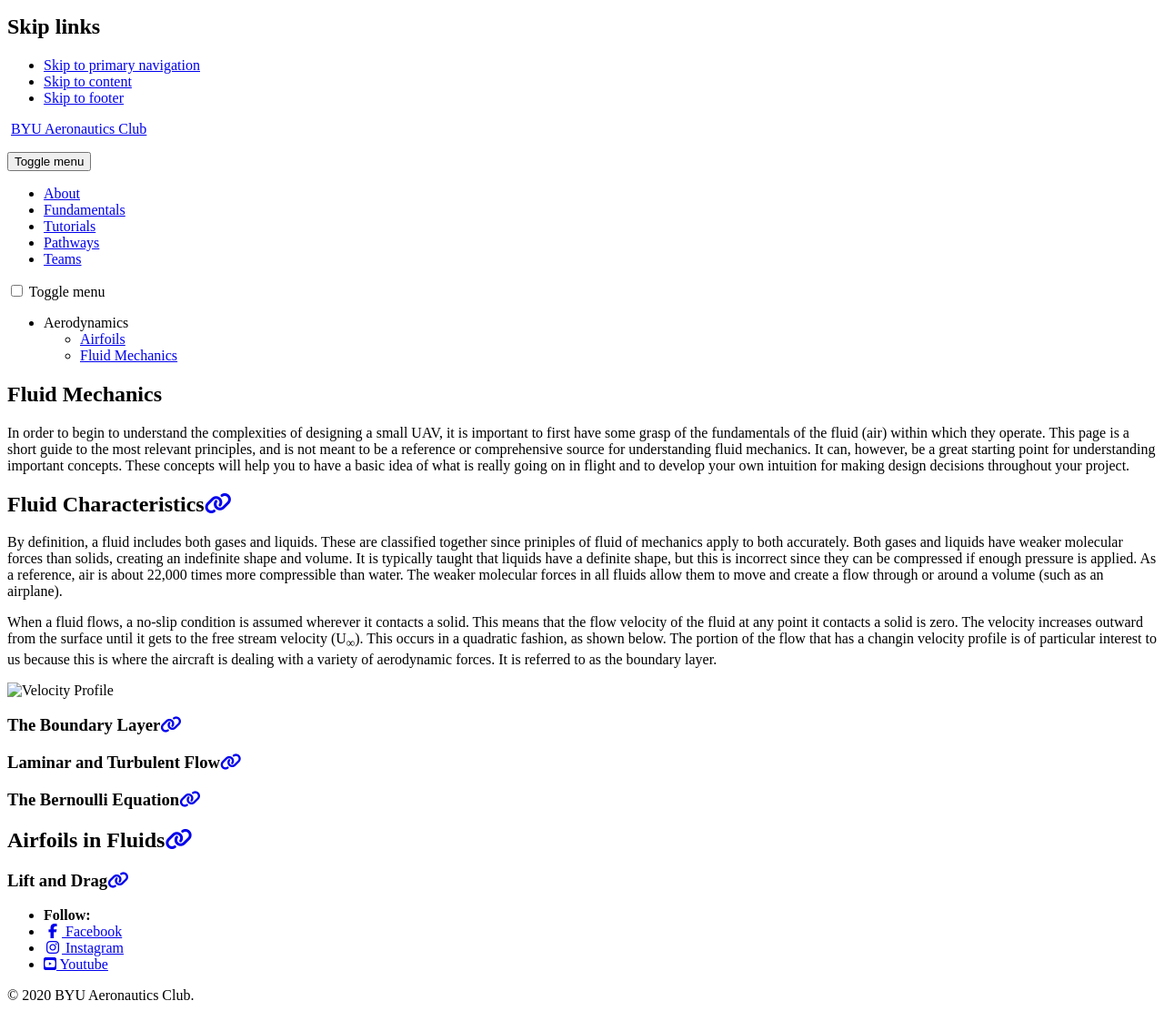
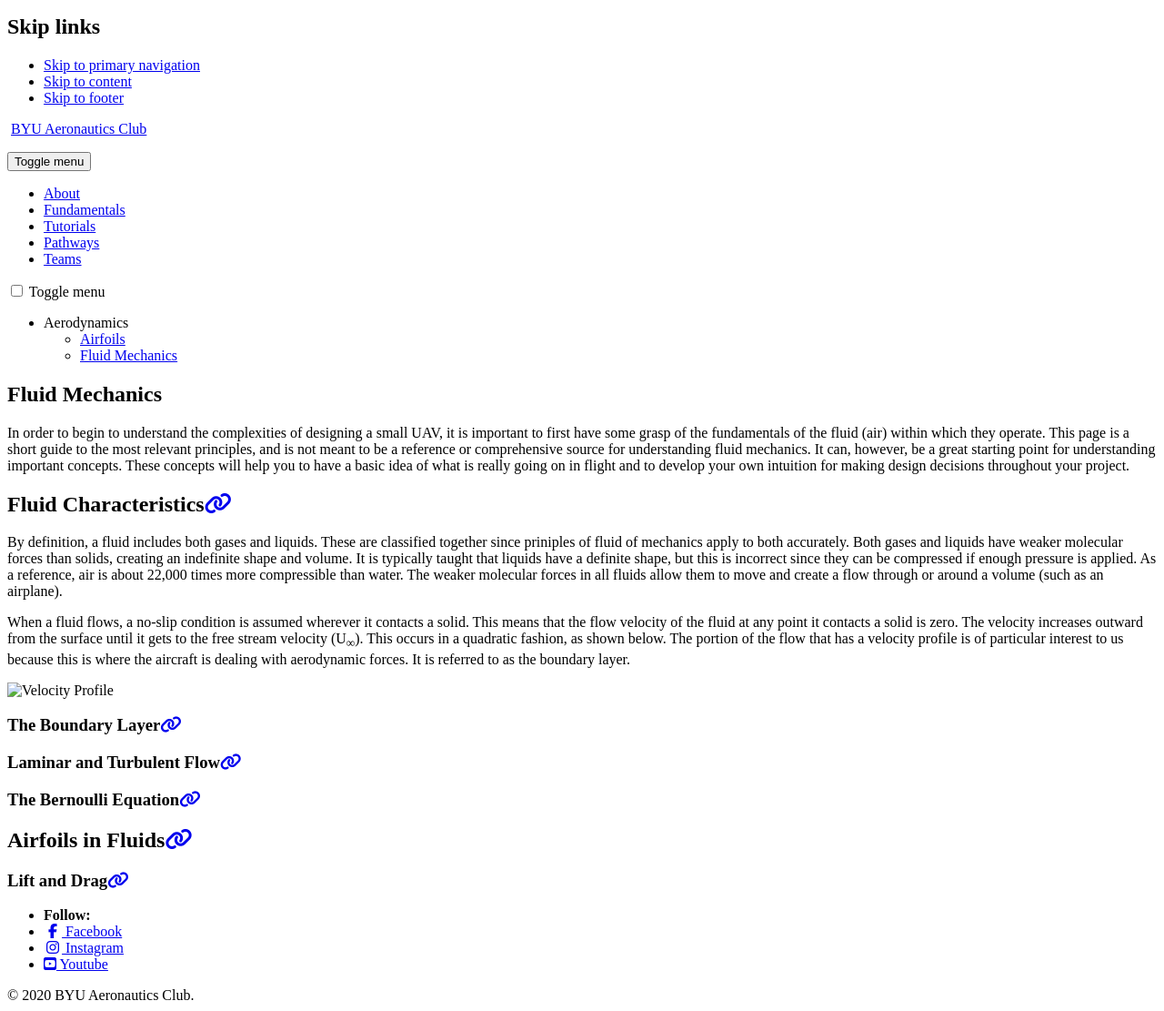
Before and after one commit to BYU-Aeronautics-Club/BYUAeronauticsClub.github.io, a Jekyll site: the page built from _pages/fundamentals/aerodynamics/fluids.md, in a window 1280 px wide, cut to the strip 112-1223 px from the top of the page. Shown: the whole strip at 91% size. Built offline with Jekyll 4.4.1, drawn with Linux system fonts in a browser that asks for light colours; cached includes are drawn as plain includes; nearby versions of some CDN libraries.

Commit message:
Wording change

```diff
--- a/_pages/fundamentals/aerodynamics/fluids.md
+++ b/_pages/fundamentals/aerodynamics/fluids.md
@@ -11,7 +11,7 @@ In order to begin to understand the complexities of designing a small UAV, it is
 ## Fluid Characteristics
 By definition, a fluid includes both gases and liquids. These are classified together since priniples of fluid of mechanics apply to both accurately. Both gases and liquids have weaker molecular forces than solids, creating an indefinite shape and volume. It is typically taught that liquids have a definite shape, but this is incorrect since they can be compressed if enough pressure is applied. As a reference, air is about 22,000 times more compressible than water. The weaker molecular forces in all fluids allow them to move and create a flow through or around a volume (such as an airplane).
 
-When a fluid flows, a no-slip condition is assumed wherever it contacts a solid. This means that the flow velocity of the fluid at any point it contacts a solid is zero. The velocity increases outward from the surface until it gets to the free stream velocity (U<sub>∞</sub>). This occurs in a quadratic fashion, as shown below. The portion of the flow that has a changin velocity profile is of particular interest to us because this is where the aircraft is dealing with a variety of aerodynamic forces. It is referred to as the boundary layer.
+When a fluid flows, a no-slip condition is assumed wherever it contacts a solid. This means that the flow velocity of the fluid at any point it contacts a solid is zero. The velocity increases outward from the surface until it gets to the free stream velocity (U<sub>∞</sub>). This occurs in a quadratic fashion, as shown below. The portion of the flow that has a velocity profile is of particular interest to us because this is where the aircraft is dealing with aerodynamic forces. It is referred to as the boundary layer.
 
 ![Velocity Profile](./figures/velocity_profile.JPG)
 
```
